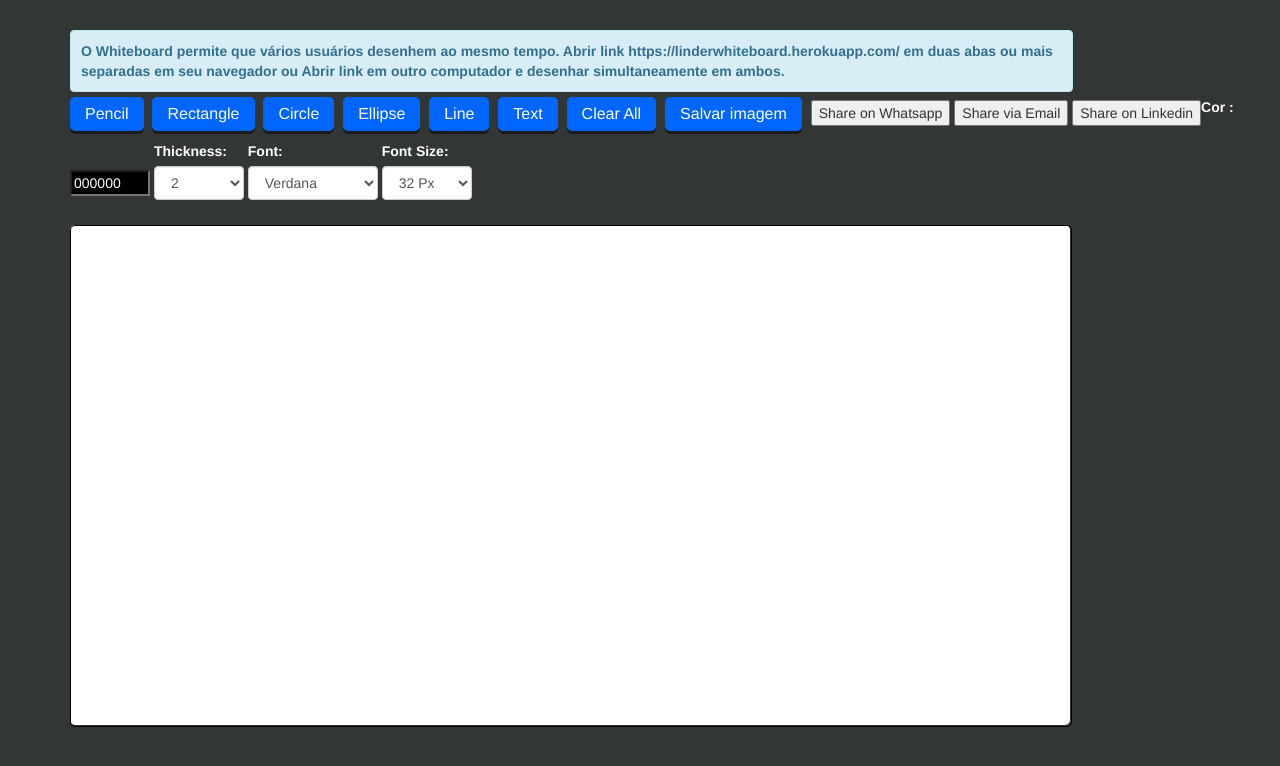
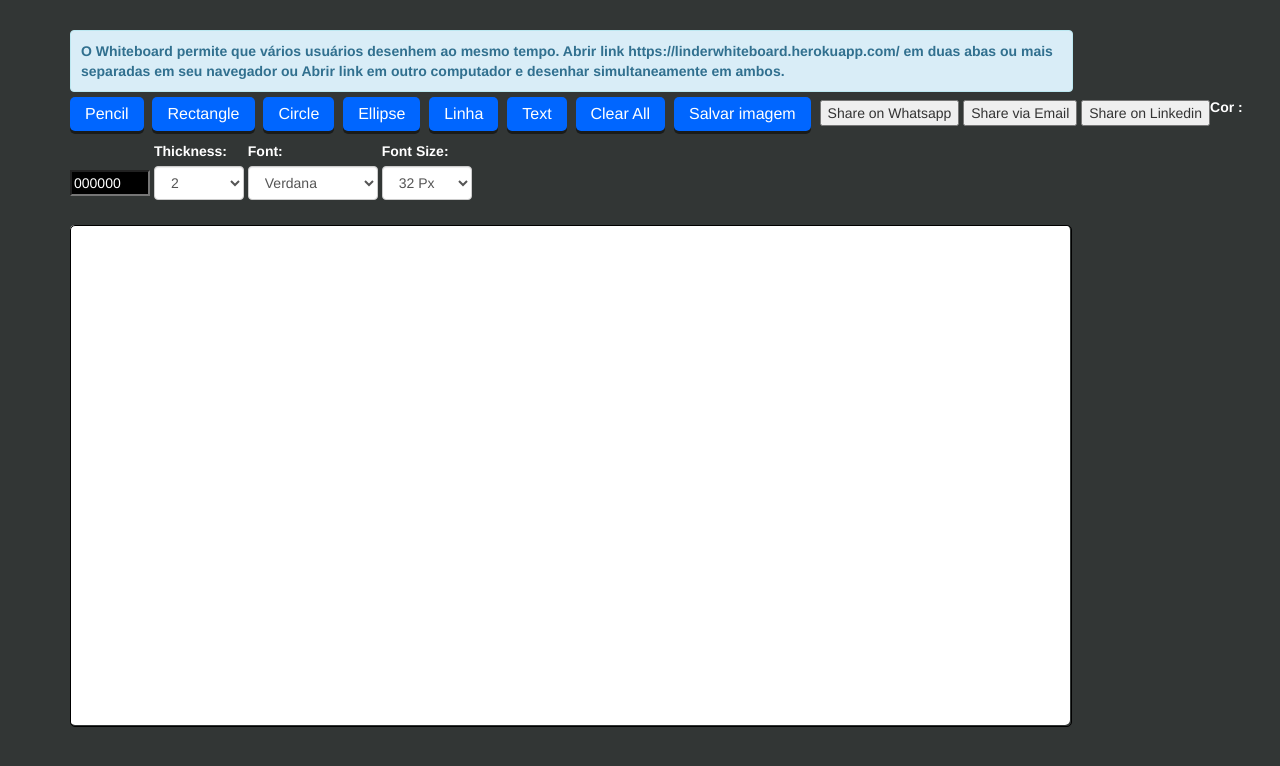
Before and after one commit to LinderJunior/whiteboard-socketio-master, a website: page public/index.html in a window 1280 px wide. Drawn offline with nearby package versions, Linux system fonts and the light colour scheme; no server answers.

Commit message:
teste commit linha

```diff
--- a/public/index.html
+++ b/public/index.html
@@ -90,7 +90,7 @@
       <button type="button" class="btn btn-warning btn-sm" value="rect" id="rect-button">Rectangle</button>
       <button type="button" class="btn btn-warning btn-sm" value="circle" id="circle-button">Circle</button>
       <button type="button" class="btn btn-warning btn-sm" value="ellipse" id="ellipse-button">Ellipse</button>
-      <button type="button" class="btn btn-warning btn-sm" value="line" id="line-button">Line</button>
+      <button type="button" class="btn btn-warning btn-sm" value="line" id="line-button">Linha</button>
       <button type="button" class="btn btn-warning btn-sm" value="text" id="text-button">Text</button>
       <button type="button" class="btn btn-warning btn-sm" id="clear-all">Clear All</button>
       <button type="button" class="btn btn-warning btn-sm" id="savelocal" onclick="doDownload()">Salvar imagem</button>
@@ -175,8 +175,6 @@
   <script src="https://cdnjs.cloudflare.com/ajax/libs/FileSaver.js/1.3.8/FileSaver.min.js"></script>
 
 
-
-
   <!-- <script src="canvas-backup-latest-v1.js"></script> -->
 
   <script type="text/javascript">
```
